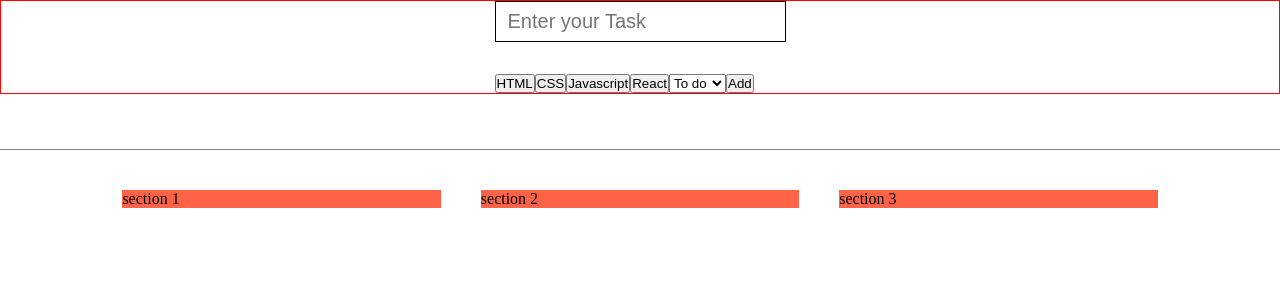
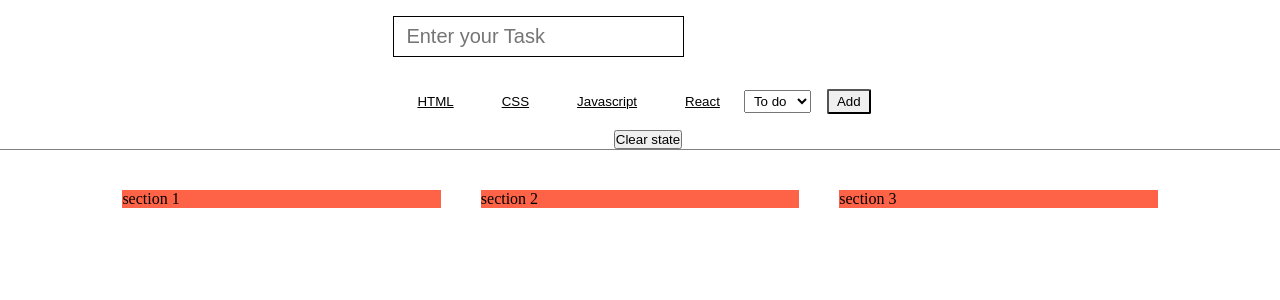
Before and after one commit to DanielLesko28/react-task-tracker, a React (Create React App) app: page / in a window 1280 px wide. Shown: the top 300 px of the page. Built offline with nearby package versions, Linux system fonts and the light colour scheme.

Commit message:
everything seems to be working

```diff
--- /dev/null
+++ b/src/components/tag/Tag.css
@@ -0,0 +1,14 @@
+.tag{
+    background: transparent;
+    border: none;
+    margin: 0 1rem;
+    padding: 5px 8px;
+    border-radius: 10px;
+    text-decoration: underline;
+}
+
+.tag:hover{
+    background-color: darkblue;
+    color: white;
+
+}
--- /dev/null
+++ b/src/components/tag/Tag.jsx
@@ -0,0 +1,15 @@
+import React from 'react'
+import './Tag.css'
+
+const Tag = ({setState, name}) => {
+    const handleTagClick = (selectedTag) => {
+        setState(selectedTag);
+      };
+  return (
+    <div>
+         <button className='tag' onClick={() => handleTagClick(name)}>{name}</button>
+    </div>
+  )
+}
+
+export default Tag
--- a/src/components/taskForm/TaskForm.jsx
+++ b/src/components/taskForm/TaskForm.jsx
@@ -1,18 +1,33 @@
-import React from 'react'
-import './TaskForm.css'
+import React, { useState } from 'react';
+import './TaskForm.css';
+import Tag from '../tag/Tag';
 
 const TaskForm = () => {
+  const [tag, setTag] = useState('');
+  const handleTagClick = (selectedTag) => {
+    setTag(selectedTag);
+  };
+
+  const handleFormSubmit = (e) => {
+    e.preventDefault();
+    // Do something with the selected tag and other form data
+    // console.log('Selected Tag:', tag);
+  };
+
   return (
     <header className='task_header'>
-        <form>
+      <form onSubmit={handleFormSubmit}>
         <input type='text' className='task_input' placeholder='Enter your Task' />
         <div className='task_form_bottom_line'>
-                <button className='tag'>HTML</button>
-                <button className='tag'>CSS</button>
-                <button className='tag'>Javascript</button>
-                <button className='tag'>React</button>
+          {/* <button className='tag' onClick={() => handleTagClick('HTML')}>HTML</button>
+          <button className='tag' onClick={() => handleTagClick('CSS')}>CSS</button>
+          <button className='tag' onClick={() => handleTagClick('Javascript')}>Javascript</button>
+          <button className='tag' onClick={() => handleTagClick('React')}>React</button> */}
+          <Tag name={'HTML'} setState={setTag} />
+          <Tag name={'CSS'} setState={setTag} />
+          <Tag name={'Javascript'} setState={setTag} />
+          <Tag name={'React'} setState={setTag} />
           <div>
-
             <select className='task_status'>
               <option value='todo'>To do</option>
               <option value='doing'>Doing</option>
@@ -21,9 +36,18 @@ const TaskForm = () => {
             <button type='submit' className="task_submit">Add</button>
           </div>
         </div>
+        <section style={{display: 'flex', justifyContent: 'center', margin: '1rem 0 1rem 0'}}>
+          <div>
+        {
+          tag === 'HTML' ? <p style={{color: 'purple'}}>{tag}</p> : <p>{tag}</p>
+        }
+          </div>
+          <button style={{margin: '0 0 0 1rem'}} onClick={() => setTag('')}>Clear state</button>
+
+        </section>
       </form>
     </header>
-  )
+  );
 }
 
-export default TaskForm
+export default TaskForm;
--- a/src/components/taskForm/taskForm.css
+++ b/src/components/taskForm/taskForm.css
@@ -2,8 +2,7 @@
     display: flex;
     align-items: center;
     justify-content: center;
-    border: 1px solid red;
-    /* border-bottom: 1px solid grey; */
+    margin: 1rem 2rem;
 }
 
 
@@ -21,3 +20,15 @@
 .task_form_bottom_line{
     display: flex;
 }
+
+
+
+.task_status{
+    padding: 2px 5px;
+}
+
+.task_submit{
+    padding: 3px 8px;
+    border-radius: 2px;
+    margin: 0 1rem;
+}
```
Lines whose indentation alone changed are shown as unchanged.
